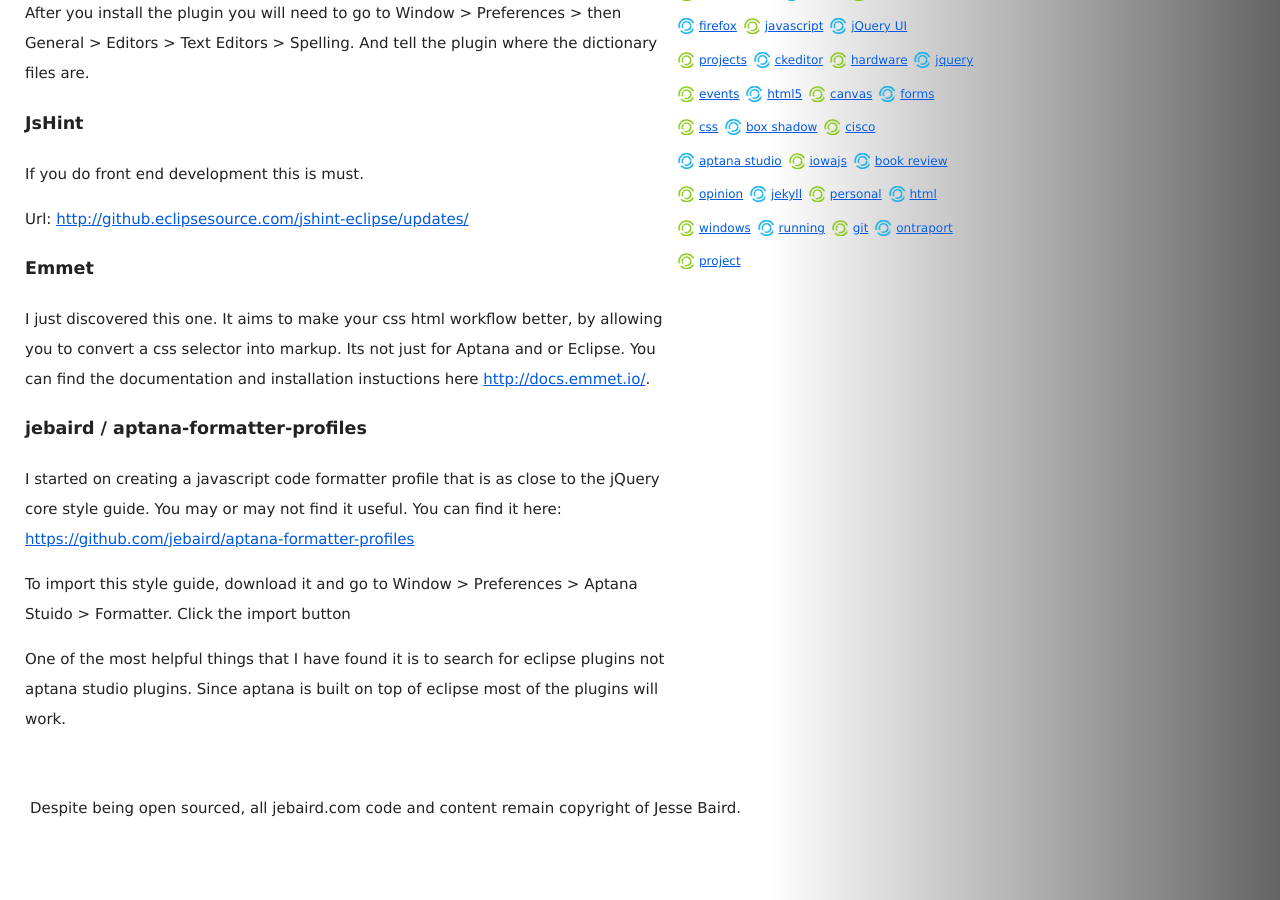
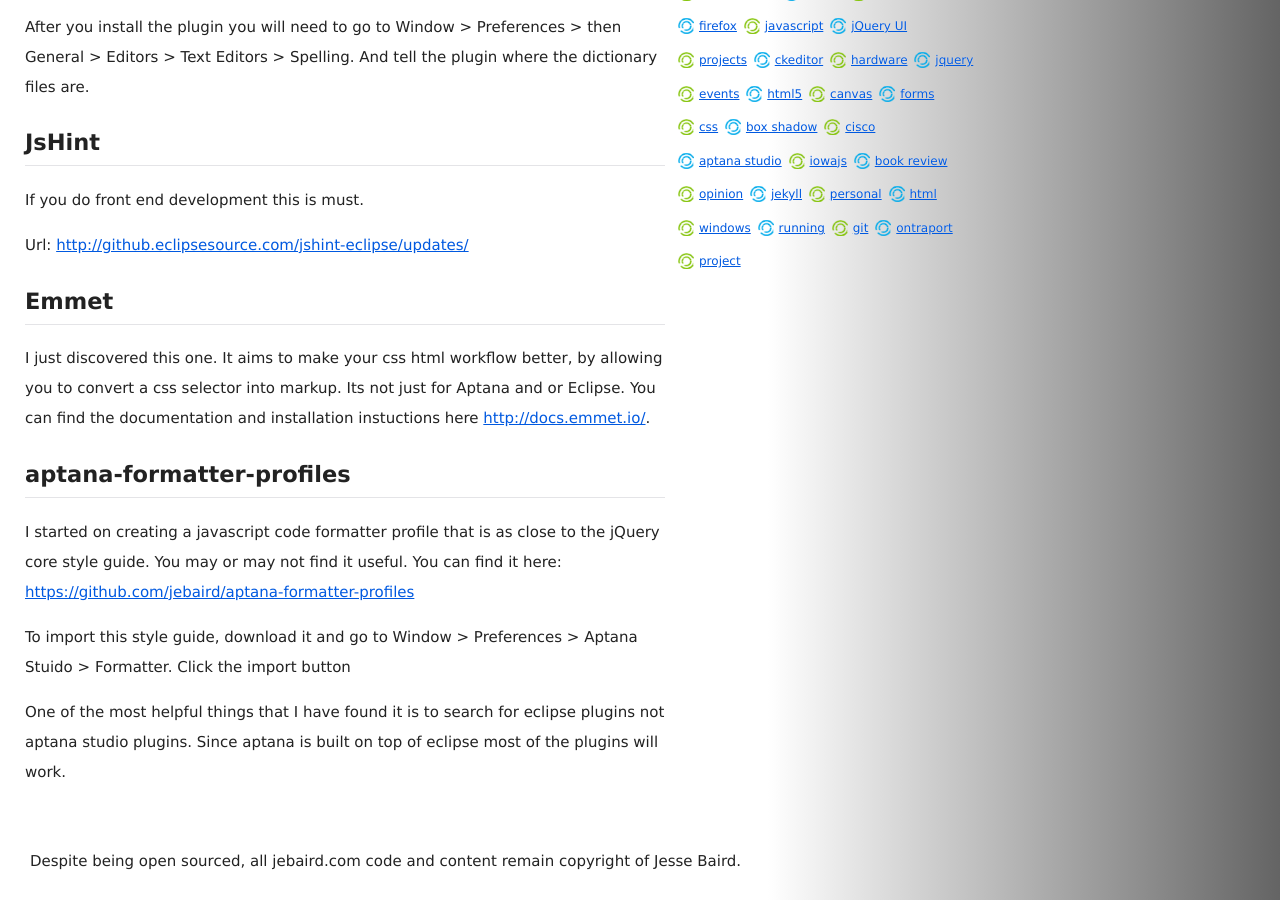
Before and after one commit to jebaird/jebaird.github.com, a Jekyll site: the page built from _posts/2012-11-02-useful-plugins-for-aptana-studio-3.md, in a window 1280 px wide and 900 px high, scrolled down 773 px. Built offline with Jekyll 4.4.1, drawn with Linux system fonts in a browser that asks for light colours; Markdown is read by kramdown in place of the engine named in the settings; comment, search, counter and statistics services are not loaded.

Commit message:
fixed headers

```diff
--- a/_posts/2012-11-02-useful-plugins-for-aptana-studio-3.md
+++ b/_posts/2012-11-02-useful-plugins-for-aptana-studio-3.md
@@ -6,18 +6,18 @@
 ---
 <p>I  have been using Aptana Studio 3 for the past few years as my primary  IDE. But there are been features / plugins that I have wanted to  integrate into my setup. Since Aptana is based off of eclipse I thought  that finding plugins would be very easy. Turns out that I should have  been searching for Eclipse plugins instead of Aptana plugins. Here is my  plugin list / setup for Aptana.</p>
 <p>In  case you didn&rsquo;t know, you can install new software in Aptana by going  to; Help &gt; Install new software &gt; and clicking on the add button</p>
-<h3>Hunspell</h3>
+<h2>Hunspell</h2>
 <p>Url: <a href="http://hunspell4eclipse.googlecode.com/svn/trunk/com.lorands.hunspell4eclipse.updatesite/">http://hunspell4eclipse.googlecode.com/svn/trunk/com.lorands.hunspell4eclipse.updatesite/</a></p>
 <p>This  will add a spelling service to Aptana. You will also need to download  the dictionary files for this plugin. I decided to use chromium&rsquo;s  dictionary files over the default. You can read about and download them from  here:</p>
 <p><a href="http://dev.chromium.org/developers/how-tos/editing-the-spell-checking-dictionaries">http://dev.chromium.org/developers/how-tos/editing-the-spell-checking-dictionaries</a></p>
 <p>At  minimum you will need an *.aff and *.dic fiile. To make it easy on you,  I have included the <a href="/media/2012-11-02-useful-plugins-for-apatan-studio-3/en_US.zip" target="_blank">en_US.zip</a> version of these files in this post.</p>
 <p>After  you install the plugin you will need to go to Window &gt; Preferences  &gt; then General &gt; Editors &gt; Text Editors &gt; Spelling. And tell  the plugin where the dictionary files are.</p>
-<h3>JsHint</h3>
+<h2>JsHint</h2>
 <p>If you do front end development this is must.</p>
 <p>Url: <a href="http://github.eclipsesource.com/jshint-eclipse/updates/">http://github.eclipsesource.com/jshint-eclipse/updates/</a></p>
-<h3>Emmet</h3>
+<h2>Emmet</h2>
 <p>I  just discovered this one. It aims to make your css html workflow  better, by allowing you to convert a css selector into markup. Its not  just for Aptana and or Eclipse. You can find the documentation and  installation instuctions here <a href="http://docs.emmet.io/">http://docs.emmet.io/</a>.</p>
-<h3>jebaird / aptana-formatter-profiles</h3>
+<h2>aptana-formatter-profiles</h2>
 <p>I  started on creating a javascript code formatter profile that is as  close to the jQuery core style guide. You may or may not find it useful.  You can find it here: <a href="https://github.com/jebaird/aptana-formatter-profiles">https://github.com/jebaird/aptana-formatter-profiles</a></p>
 <p>To  import this style guide, download it and go to Window &gt; Preferences  &gt; Aptana Stuido &gt; Formatter. Click the import button</p>
 
```
